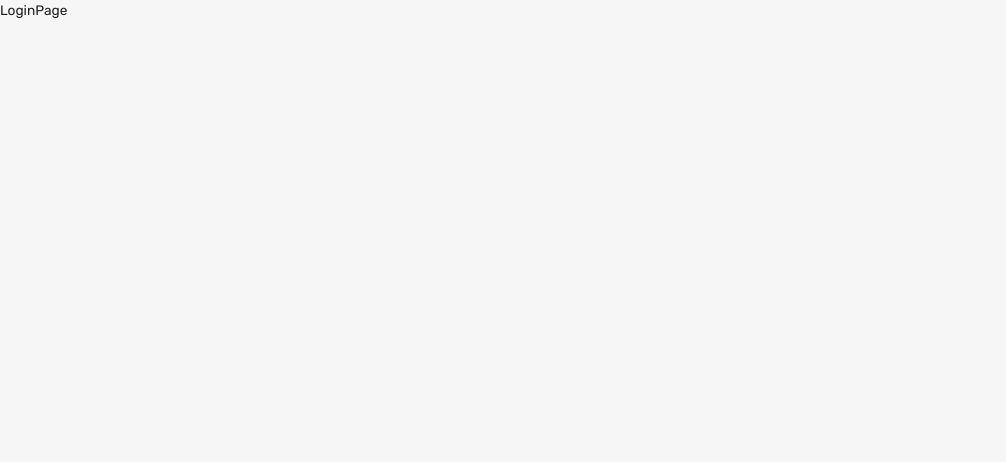
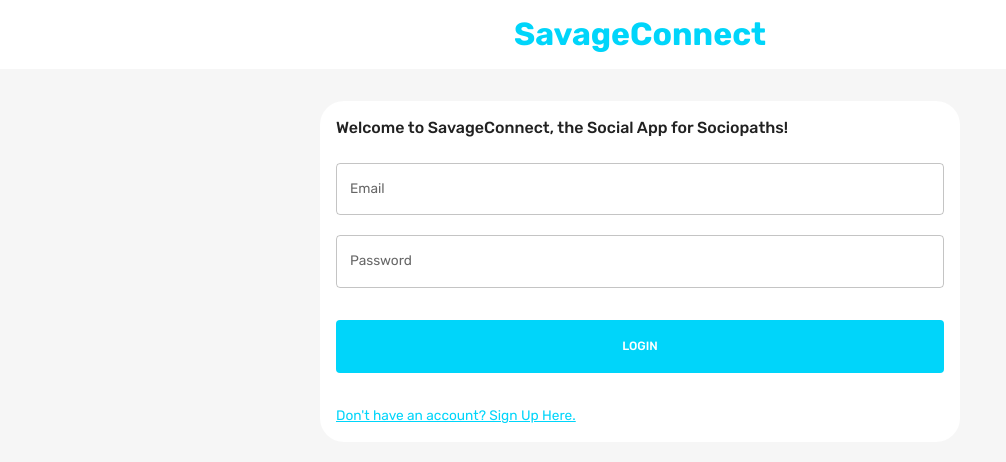
Before and after one commit to Earnstein/react-projects, a React (Vite) app in the folder edroh/sociopedia-app/client/: page / in a window 1280 px wide. Shown: the top 462 px of the page, without its empty margins (0-1006 px from the left). Built offline with nearby package versions, Linux system fonts and the light colour scheme.

Commit message:
removed redundant white spaces

```diff
--- a/edroh/sociopedia-app/client/src/components/navbar/Navbar.jsx
+++ b/edroh/sociopedia-app/client/src/components/navbar/Navbar.jsx
@@ -41,8 +41,7 @@ const Navbar = () => {
   const primaryLight = theme.palette.primary.light;
   const alt = theme.palette.background.alt;
 
-  const fullName = `hello`;
-  // ${user.firstName} ${user.lastName}
+  const fullName = ` ${user.firstName} ${user.lastName}`;
 
   return (
     <FlexBetween padding="1rem 6%" background={alt}>
--- a/edroh/sociopedia-app/client/src/scenes/loginPage/LoginPage.jsx
+++ b/edroh/sociopedia-app/client/src/scenes/loginPage/LoginPage.jsx
@@ -1,7 +1,40 @@
+import { Box, Typography, useTheme, useMediaQuery } from "@mui/material";
+import Form from "./Form";
 const LoginPage = () => {
+  const theme = useTheme();
+  const isNonMobileScreen = useMediaQuery("(min-width: 1000px)");
+  const isSmaillMobileScreen = useMediaQuery("(min-width: 426px)");
   return (
-    <div>LoginPage</div>
-  )
-}
+    <Box>
+      <Box
+        width="100%"
+        backgroundColor={theme.palette.background.alt}
+        p="1rem 6%"
+        textAlign="center"
+      >
+        <Typography  variant="h1"
+        fontWeight="bold"
+        fontSize="clamp(24px, 32px, 34px)"
+        color="primary">
+          SavageConnect
+        </Typography>
+      </Box>
+
+      <Box
+      width={isNonMobileScreen ? "50%" : "94%"}
+      p="1rem"
+      m="2rem auto"
+      borderRadius="1.5rem"
+      backgroundColor={theme.palette.background.alt}
+      >
+        <Typography fontWeight="500" marginBottom="1.5rem" variant="h5" sx={!isSmaillMobileScreen && {textAlign: "center"}}
+        fontSize={isSmaillMobileScreen ? "16px" : "12px"}>
+          Welcome to SavageConnect, the Social App for  <span style={isSmaillMobileScreen ? {fontSize:"16px", fontWeight:"500"} : {textAlign:"center", fontSize:"12px", fontWeight:"500" , display:"block", marginTop:"1px"}}>Sociopaths!</span>
+        </Typography>
+        <Form/>
+      </Box>
+    </Box>
+  );
+};
 
 export default LoginPage;
```
